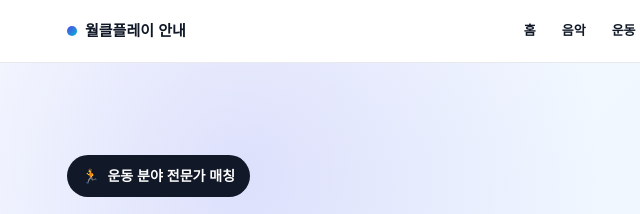
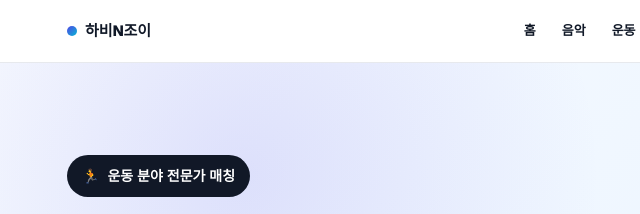
Before and after one commit to cardposman/system, a plain HTML site: page subjects/sport/index.html in a window 1280 px wide. Shown: the top 214 px of the page, 13-653 px from the left. Drawn offline with Linux system fonts and the light colour scheme.

Commit message:
Update index.html

```diff
--- a/subjects/sport/index.html
+++ b/subjects/sport/index.html
@@ -142,7 +142,7 @@ footer{padding:38px 20px 130px;background:#f9fafb;color:var(--muted);text-align:
 <body>
 <header class="topbar">
   <div class="topbar-inner">
-    <div class="brand">월클플레이 안내</div>
+    <div class="brand">하비N조이</div>
     <nav class="nav" aria-label="주요 페이지"><a href="../../index.html">홈</a>
 <a href="../../subjects/music/index.html">음악</a>
 <a href="../../subjects/sport/index.html">운동</a>
```
